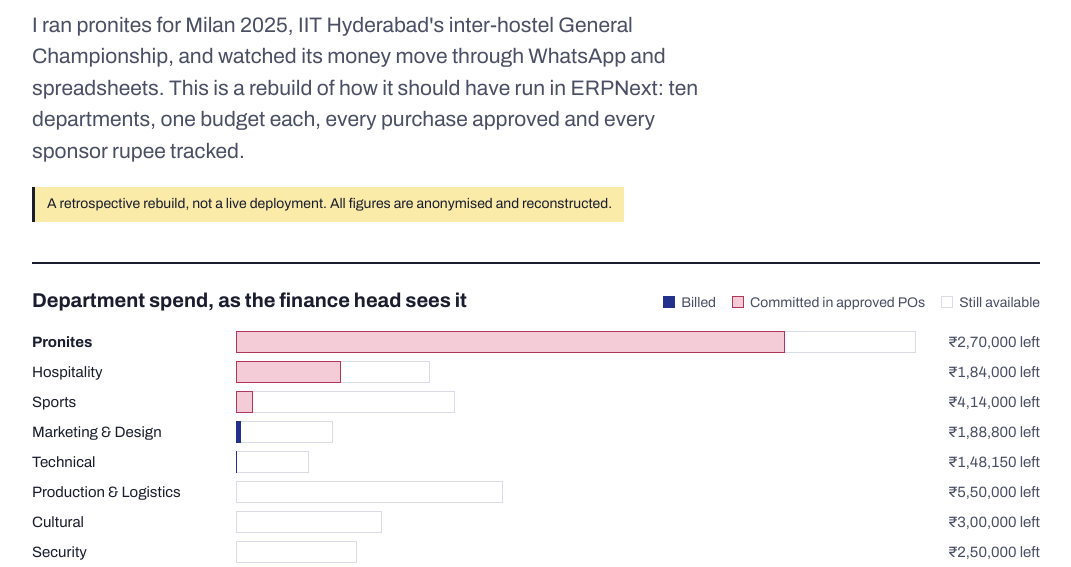
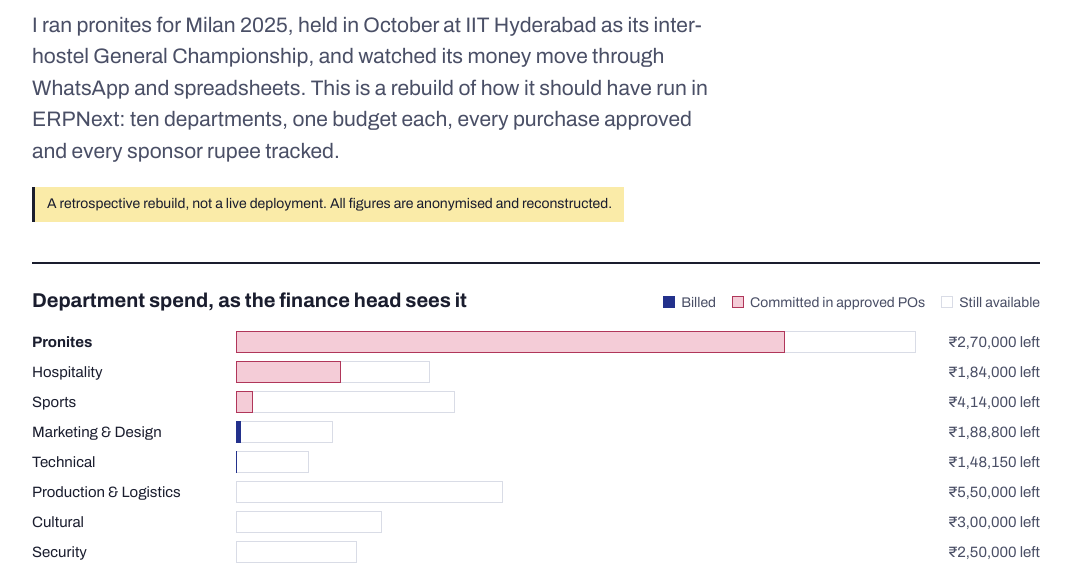
Before and after one commit to AnveshQuest/fest-ops-erp, a plain HTML site: page site/index.html in a window 1280 px wide. Shown: the part 206-773 px from the top of the page, without its empty margins (104-1175 px from the left). Drawn offline with Linux system fonts and the light colour scheme.

Commit message:
Add Milan 2025 fest month (October 2025) and financial year
Co-Authored-By: Claude Opus 5.5 <noreply@anthropic.com>
Claude-Session: https://claude.ai/code/session_014MGmURH82FKqfrKjo2VUiB

```diff
--- a/site/index.html
+++ b/site/index.html
@@ -153,7 +153,7 @@ footer{padding:40px 0 56px;border-top:2px solid var(--ink);font-size:15px;color:
   <div class="hero">
     <h1>Fest Ops ERP</h1>
     <div class="measure">
-      <p class="lede">I ran pronites for Milan 2025, IIT Hyderabad's inter-hostel General Championship, and watched its money move through WhatsApp and spreadsheets. This is a rebuild of how it should have run in ERPNext: ten departments, one budget each, every purchase approved and every sponsor rupee tracked.</p>
+      <p class="lede">I ran pronites for Milan 2025, held in October at IIT Hyderabad as its inter-hostel General Championship, and watched its money move through WhatsApp and spreadsheets. This is a rebuild of how it should have run in ERPNext: ten departments, one budget each, every purchase approved and every sponsor rupee tracked.</p>
       <span class="status">A retrospective rebuild, not a live deployment. All figures are anonymised and reconstructed.</span>
     </div>
 
```
Also changed, not shown: 4 other files.
